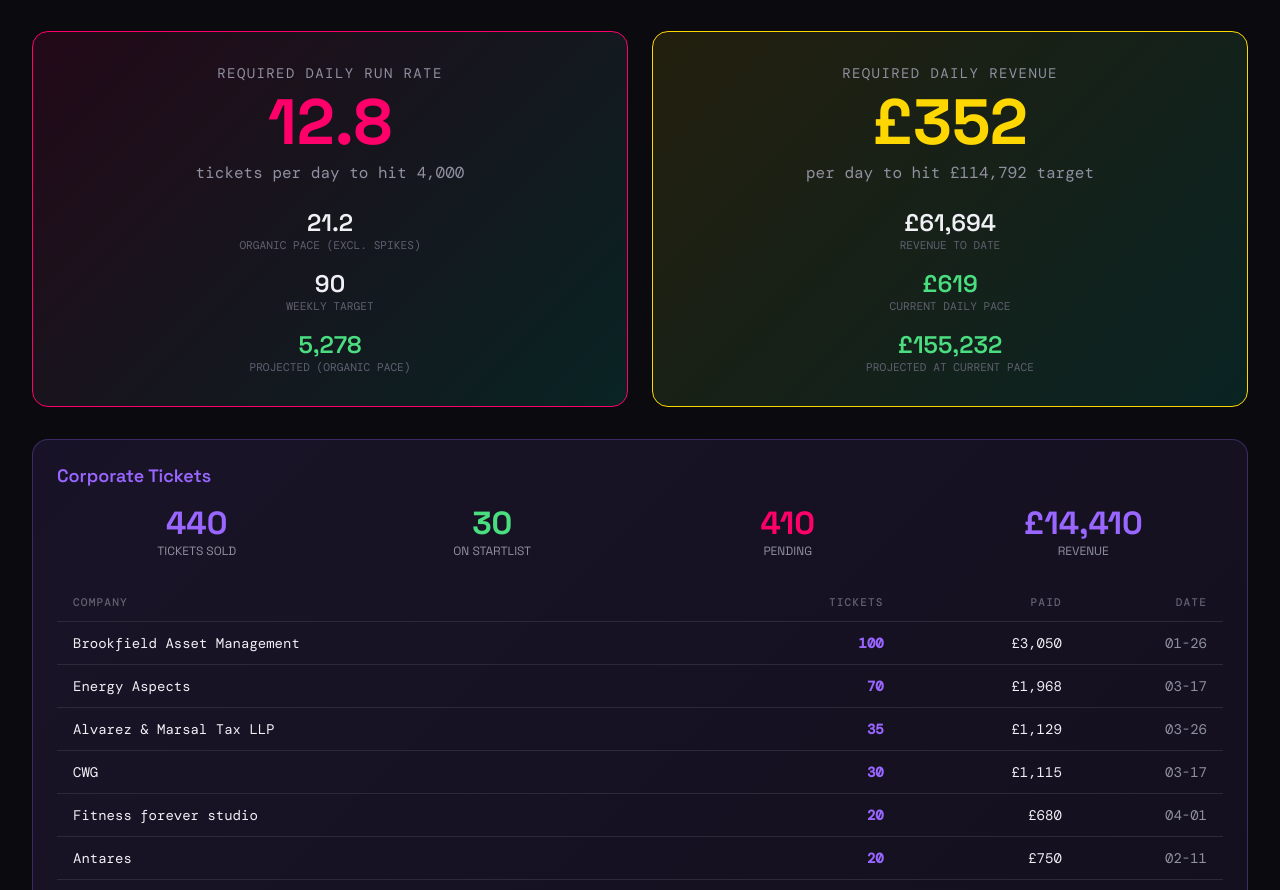
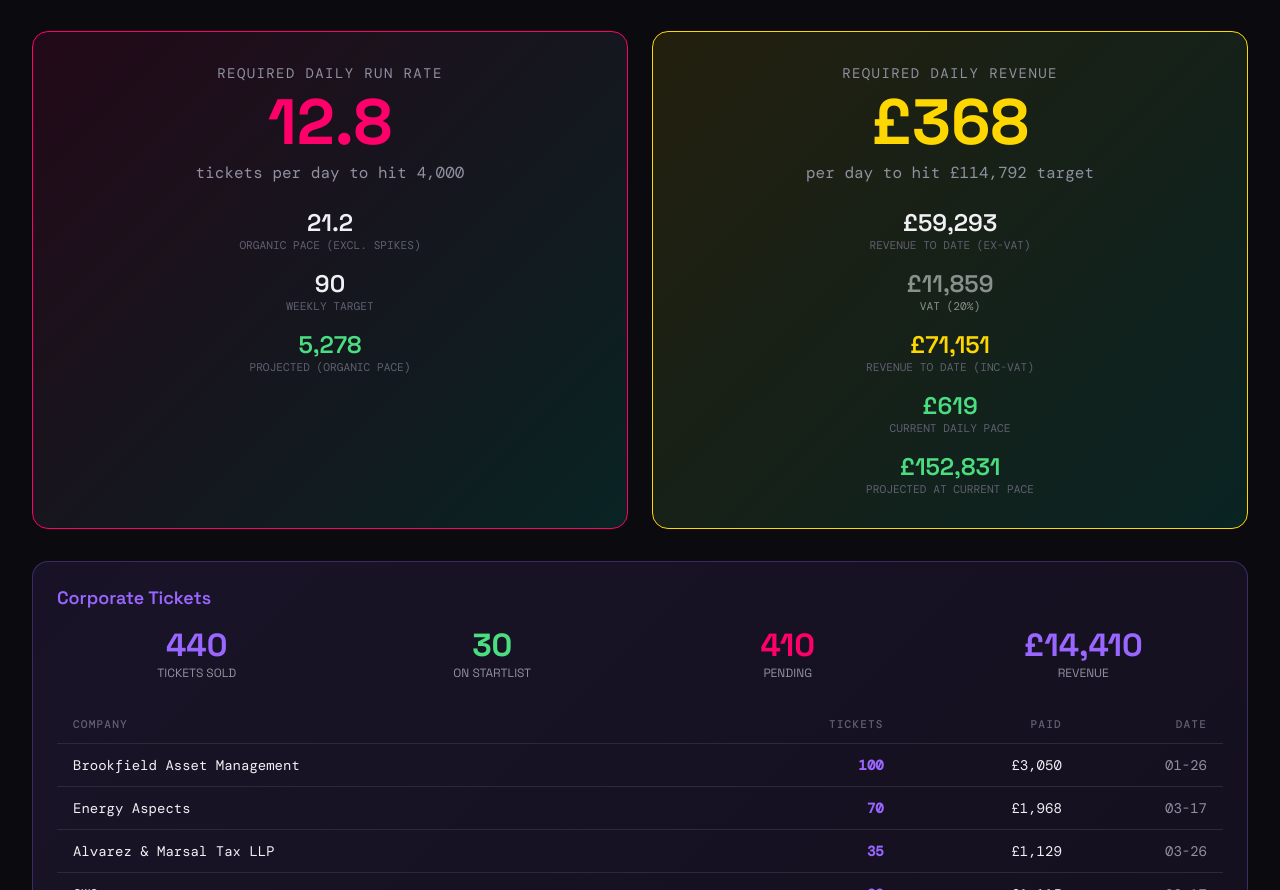
Before and after one commit to charliebuilding/rtw-tracker, a plain HTML site: page index.html in a window 1280 px wide. Shown: the part 1751-2641 px from the top of the page. Drawn offline with nearby package versions, Linux system fonts and the light colour scheme.

Commit message:
Add VAT breakdown to revenue section
Corporate revenue from LDT 'Total paid' is inc-VAT, so divide by 1.2
to get ex-VAT before adding to organic figures. Revenue section now
shows: ex-VAT subtotal, VAT (20%) line, and inc-VAT gross total.
Run-rate and target calcs remain on an ex-VAT basis.

Co-Authored-By: Claude Sonnet 4.6 <noreply@anthropic.com>

```diff
--- a/index.html
+++ b/index.html
@@ -619,7 +619,15 @@
                 <div class="run-rate-detail" style="flex-direction: column; gap: 1rem;">
                     <div class="run-rate-item">
                         <div class="run-rate-item-value" id="revCurrent">£25,346</div>
-                        <div class="run-rate-item-label">Revenue to Date</div>
+                        <div class="run-rate-item-label">Revenue to Date (ex-VAT)</div>
+                    </div>
+                    <div class="run-rate-item">
+                        <div class="run-rate-item-value" id="revVAT" style="color: rgba(255,255,255,0.5);">£5,069</div>
+                        <div class="run-rate-item-label" style="color: rgba(255,255,255,0.5);">VAT (20%)</div>
+                    </div>
+                    <div class="run-rate-item">
+                        <div class="run-rate-item-value" id="revCurrentIncVAT" style="color: var(--accent-yellow);">£30,415</div>
+                        <div class="run-rate-item-label">Revenue to Date (inc-VAT)</div>
                     </div>
                     <div class="run-rate-item">
                         <div class="run-rate-item-value" id="revCurrentPace" style="color: #4ade80;">£563</div>
@@ -868,7 +876,13 @@
         const generalPrice = 29.17;
         const earlyBirdTicketsSold = 70;
         const generalTickets = startlistTotal - earlyBirdTicketsSold - corpOnStartlist;
-        const revenueCurrent = (earlyBirdTicketsSold * earlyBirdPrice) + (generalTickets * generalPrice) + corpRevenue;
+        // Corporate revenue from LDT is inc-VAT — convert to ex-VAT before adding to organic figures
+        const corpRevenueExVAT = corpRevenue / 1.2;
+        const revenueCurrentExVAT = (earlyBirdTicketsSold * earlyBirdPrice) + (generalTickets * generalPrice) + corpRevenueExVAT;
+        const revenueVAT = revenueCurrentExVAT * 0.2;
+        const revenueCurrentIncVAT = revenueCurrentExVAT * 1.2;
+        // Target and run-rate calcs use ex-VAT basis
+        const revenueCurrent = revenueCurrentExVAT;
         const revenueRemaining = revenueTarget - revenueCurrent;
         const revRequiredDaily = revenueRemaining / daysToEvent;
         const revCurrentPace = organicDailyPace * generalPrice;
@@ -908,7 +922,9 @@
 
         // Revenue
         document.getElementById('revRunRate').textContent = fmtCurrency(revRequiredDaily);
-        document.getElementById('revCurrent').textContent = fmtCurrency(revenueCurrent);
+        document.getElementById('revCurrent').textContent = fmtCurrency(revenueCurrentExVAT);
+        document.getElementById('revVAT').textContent = fmtCurrency(revenueVAT);
+        document.getElementById('revCurrentIncVAT').textContent = fmtCurrency(revenueCurrentIncVAT);
         document.getElementById('revCurrentPace').textContent = fmtCurrency(revCurrentPace);
         document.getElementById('revProjected').textContent = fmtCurrency(revProjected);
 
```
